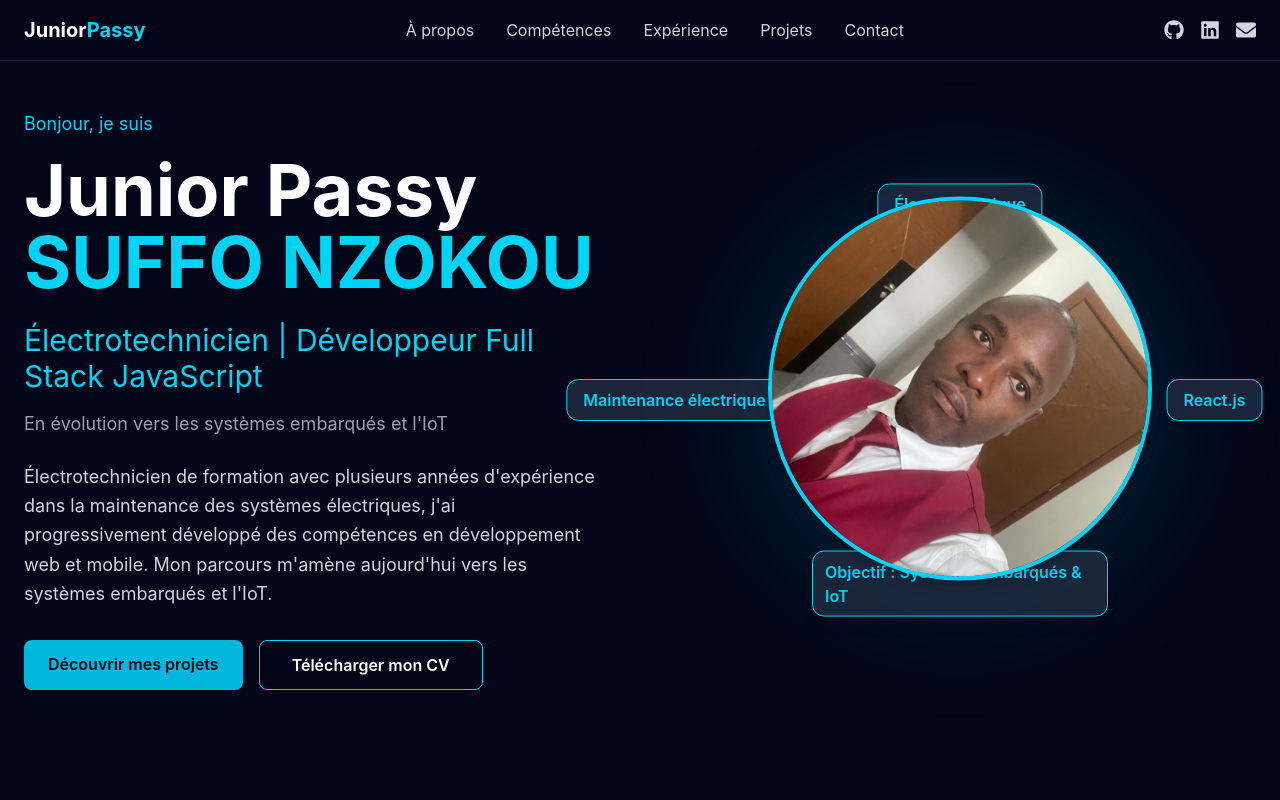
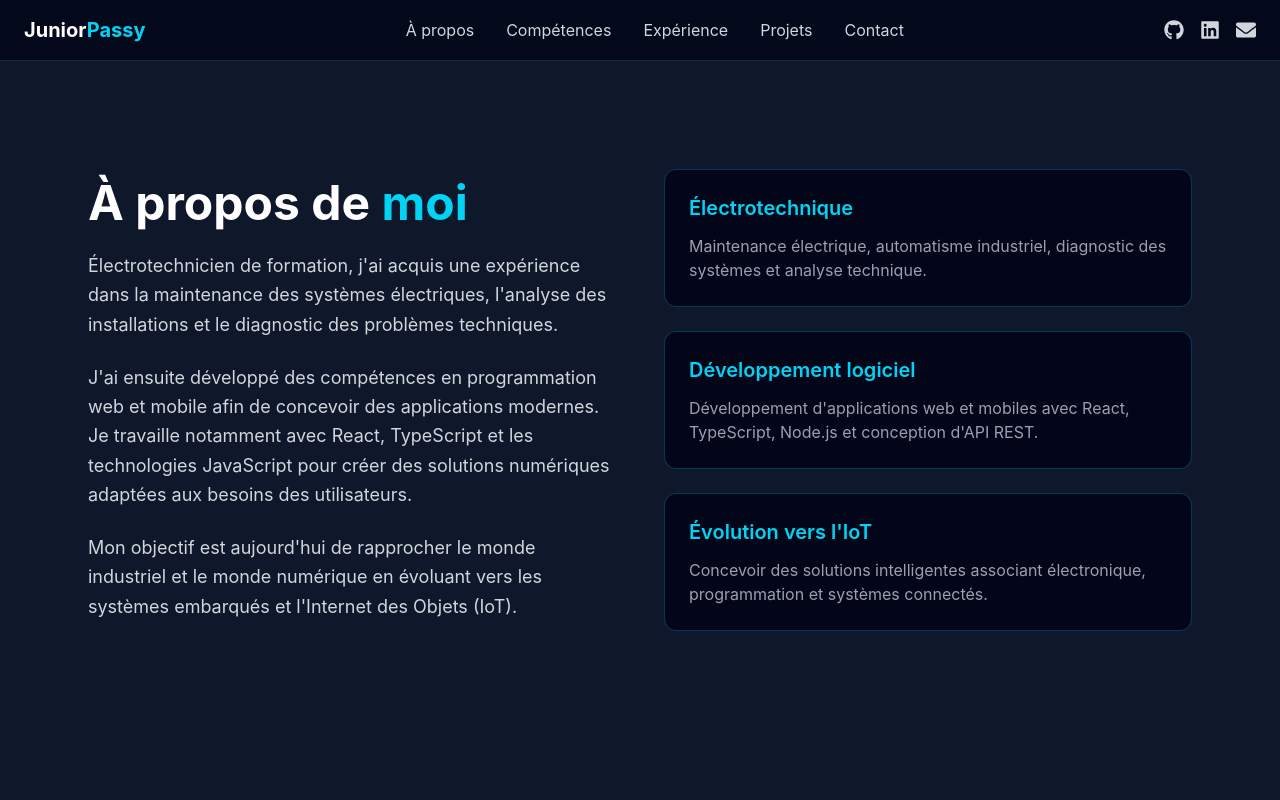
Before and after one commit to Junior-Passy2025/JUNIOR-PORTFOLIO-FRONTEND, a React (Vite) app: page / in a window 1280 px wide. Shown: the top 800 px of the page. Built offline with nearby package versions, Linux system fonts and the light colour scheme.

Commit message:
test about without hero

```diff
--- a/src/App.tsx
+++ b/src/App.tsx
@@ -1,10 +1,5 @@
 import Navbar from "./components/Navbar";
-import Hero from "./components/Hero";
 import About from "./components/About";
-// import Skills from "./components/Skills";
-// import Experience from "./components/Experience";
-// import Projects from "./components/Projects";
-// import Contact from "./components/Contact";
 
 function App() {
   return (
@@ -20,14 +15,11 @@ return (
       <Navbar />
 
       <main>
-    <Hero />
         <About />
-
       </main>
 
     </div>
   );
-
 }
 
 export default App;
```
Lines whose indentation alone changed are shown as unchanged.
